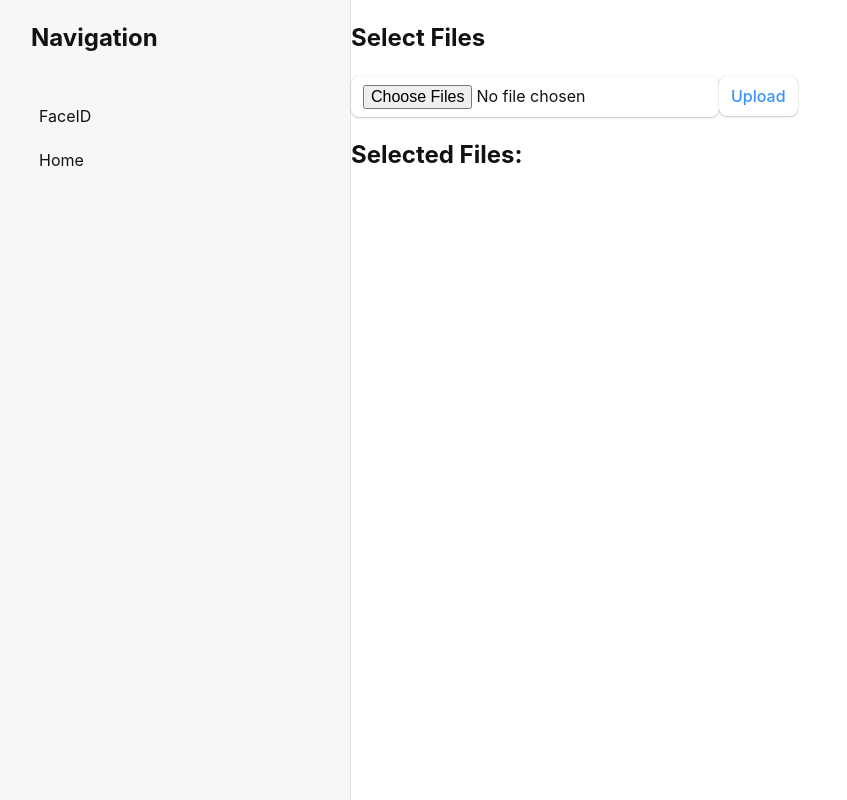
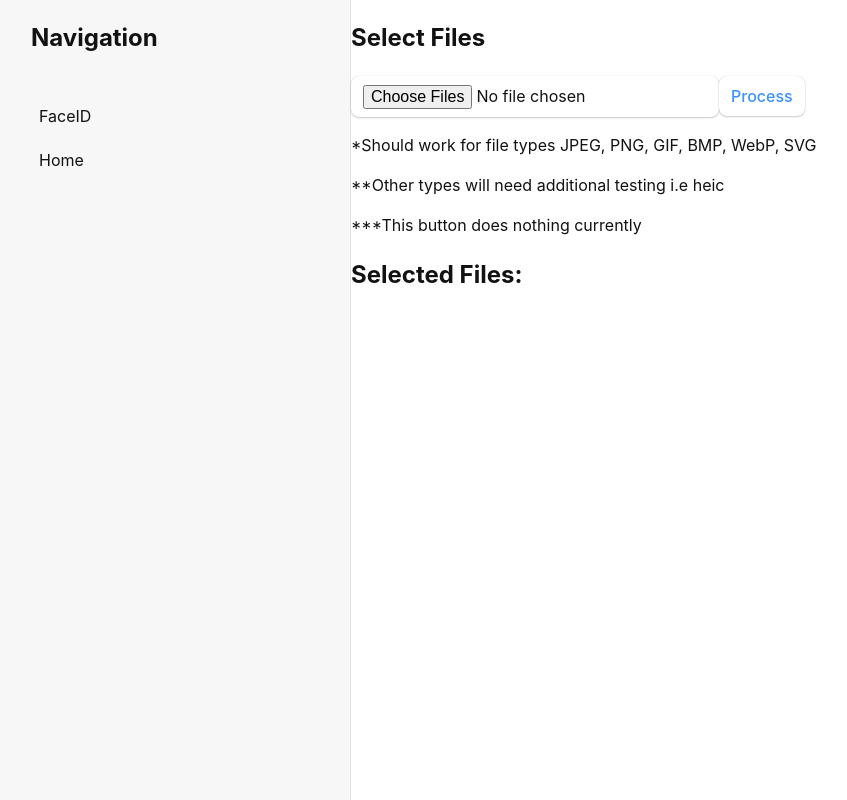
Before and after one commit to TomSeparovich/faceid, a React (Vite) app: page /faceid in a window 1280 px wide. Shown: the whole page, without its empty margins (1-848 px from the left). Built offline with nearby package versions, Linux system fonts and the light colour scheme.

Commit message:
Slight modifications to make process simpler

```diff
--- a/src/pages/faceid/faceid.tsx
+++ b/src/pages/faceid/faceid.tsx
@@ -14,7 +14,10 @@ const FaceID: React.FC = () => {
             <div>
                 <h2>Select Files</h2>
                 <input type="file" onChange={handleFileChange} multiple />
-                <button type="submit">Upload</button>
+                <button type="submit">Process</button>
+                <p>*Should work for file types JPEG, PNG, GIF, BMP, WebP, SVG</p>
+                <p>**Other types will need additional testing i.e heic</p>
+                <p>***This button does nothing currently</p>
             </div>
             <div>
                 <h2>Selected Files:</h2>
```
Also changed, not shown: 1 other file (tests, documents, lock files or other folders).
